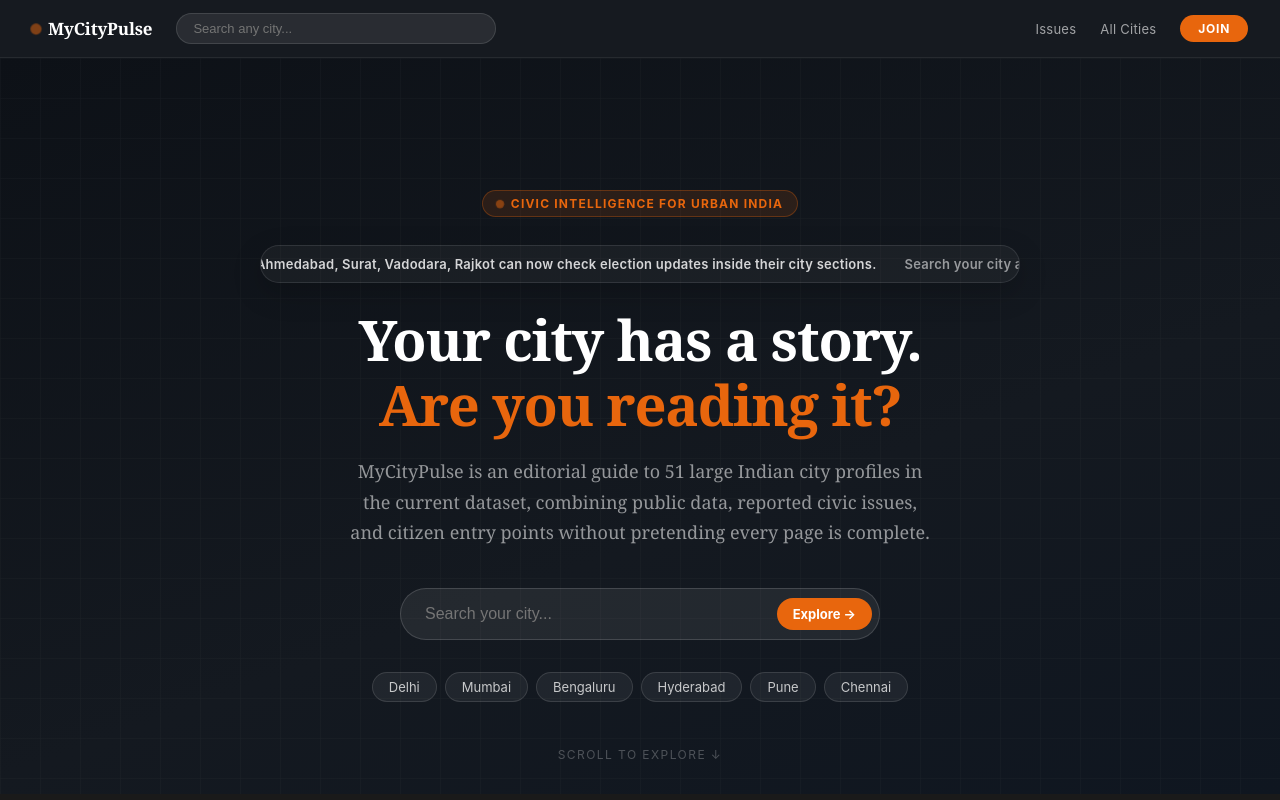
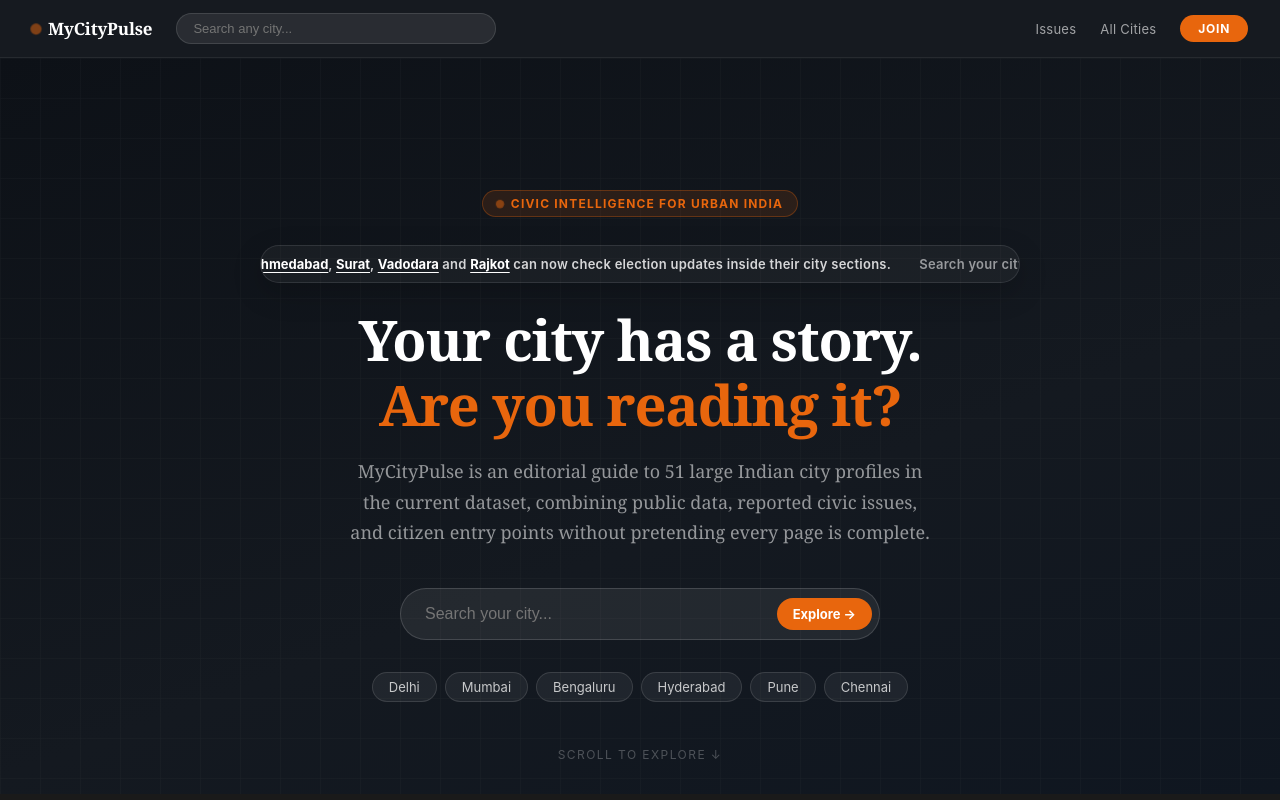
Before and after one commit to atmachintist/mycitypulse, a React (Vite) app: page / in a window 1280 px wide. Shown: the top 800 px of the page. Built offline with nearby package versions, Linux system fonts and the light colour scheme.

Commit message:
Link Gujarat ticker cities to profiles

```diff
--- a/src/App.jsx
+++ b/src/App.jsx
@@ -436,6 +436,9 @@
     setQ("");
     resetSearch();
   };
+  const gujaratElectionCities = GUJARAT_ELECTION_CITIES
+    .map((name) => cities.find((city) => city.city === name))
+    .filter(Boolean);
 
   return (
     <section style={{
@@ -493,7 +496,32 @@
                 }}
               >
                 <span style={{ color: "#E8660D", fontWeight: 800 }}>GUJARAT ELECTION UPDATE</span>
-                <span>Citizens in {GUJARAT_ELECTION_CITIES.join(", ")} can now check election updates inside their city sections.</span>
+                <span>
+                  Citizens in{" "}
+                  {gujaratElectionCities.map((city, index) => (
+                    <span key={city.city}>
+                      <button
+                        onClick={() => selectCity(city)}
+                        style={{
+                          background: "none",
+                          border: "none",
+                          padding: 0,
+                          color: "#fff",
+                          fontSize: "inherit",
+                          fontWeight: 700,
+                          textDecoration: "underline",
+                          textUnderlineOffset: "3px",
+                          cursor: "pointer",
+                        }}
+                      >
+                        {city.city}
+                      </button>
+                      {index < gujaratElectionCities.length - 2 ? ", " : ""}
+                      {index === gujaratElectionCities.length - 2 ? " and " : ""}
+                    </span>
+                  ))}
+                  {" "}can now check election updates inside their city sections.
+                </span>
                 <span style={{ color: "rgba(255,255,255,0.55)" }}>Search your city and open the Elections panel.</span>
               </div>
             ))}
```
